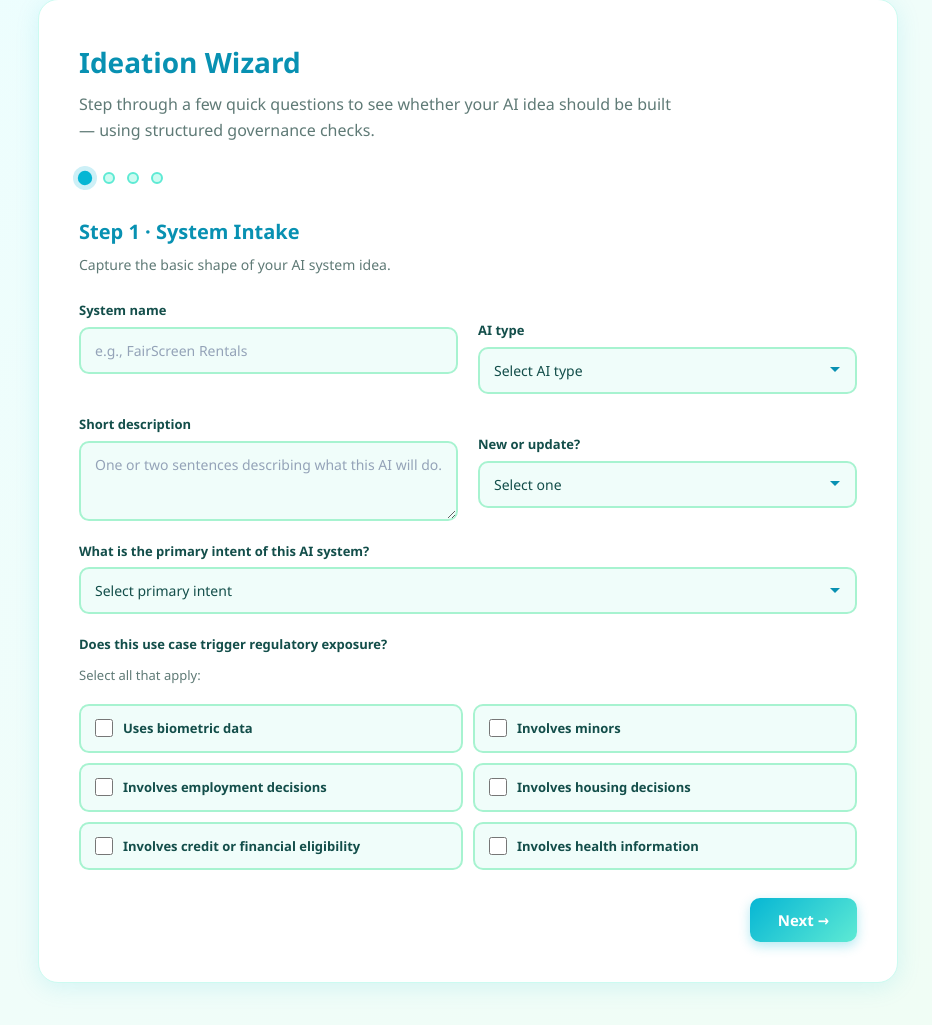
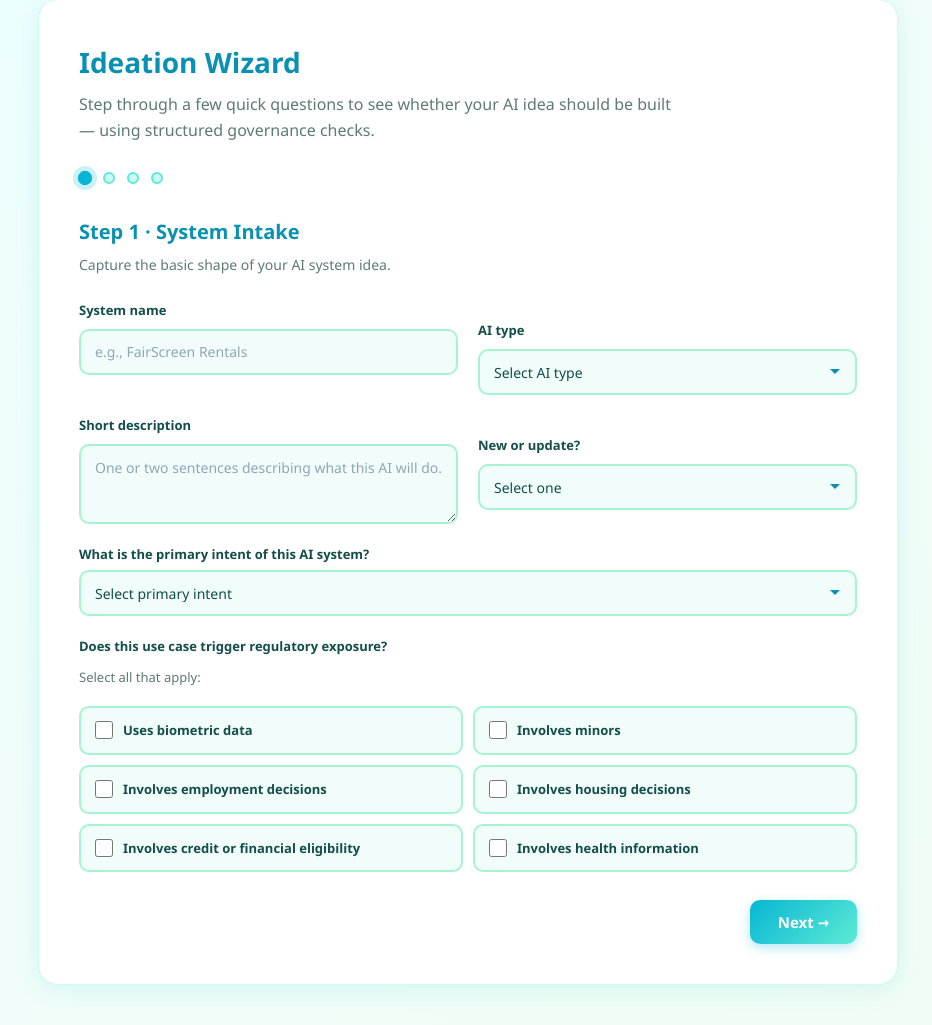
Before and after one commit to akritipa2306-spacekiwi/AI_concept_risk_screener, a Flask app: page / in a window 1280 px wide. Shown: the part 147-1172 px from the top of the page, without its empty margins (172-1104 px from the left). Run offline with Flask 3, Linux system fonts and the light colour scheme.

Commit message:
Improve alignment and spacing for form fields
Standardize heights and alignment for input, select, and label elements within grid layouts to ensure consistent visual spacing.

Replit-Commit-Author: Agent
Replit-Commit-Session-Id: 51fc6869-045e-4c80-b374-9a3fdeb041b6
Replit-Commit-Checkpoint-Type: full_checkpoint
Replit-Commit-Event-Id: 826f5b10-9dd7-4067-8313-9618edf5c6a9
Replit-Commit-Screenshot-Url: https://storage.googleapis.com/screenshot-production-us-central1/c0fcdf84-e1d6-4791-a157-bfff9000fcd2/51fc6869-045e-4c80-b374-9a3fdeb041b6/w5RLPkb
Replit-Helium-Checkpoint-Created: true

```diff
--- a/static/style.css
+++ b/static/style.css
@@ -161,6 +161,17 @@ body {
   grid-template-columns: 1fr 1fr;
   gap: 20px;
   margin-bottom: 20px;
+  align-items: start;
+}
+
+.grid-2 > .field {
+  display: flex;
+  flex-direction: column;
+  gap: 8px;
+}
+
+.grid-2 > .field > label {
+  min-height: 20px;
 }
 
 .grid-2 + .field,
@@ -247,6 +258,11 @@ body {
   background-repeat: no-repeat;
   background-position: right 14px center;
   padding-right: 40px;
+  height: 46px;
+}
+
+.field input {
+  height: 46px;
 }
 
 .field input::placeholder,
```
Also changed, not shown: 1 other file.
